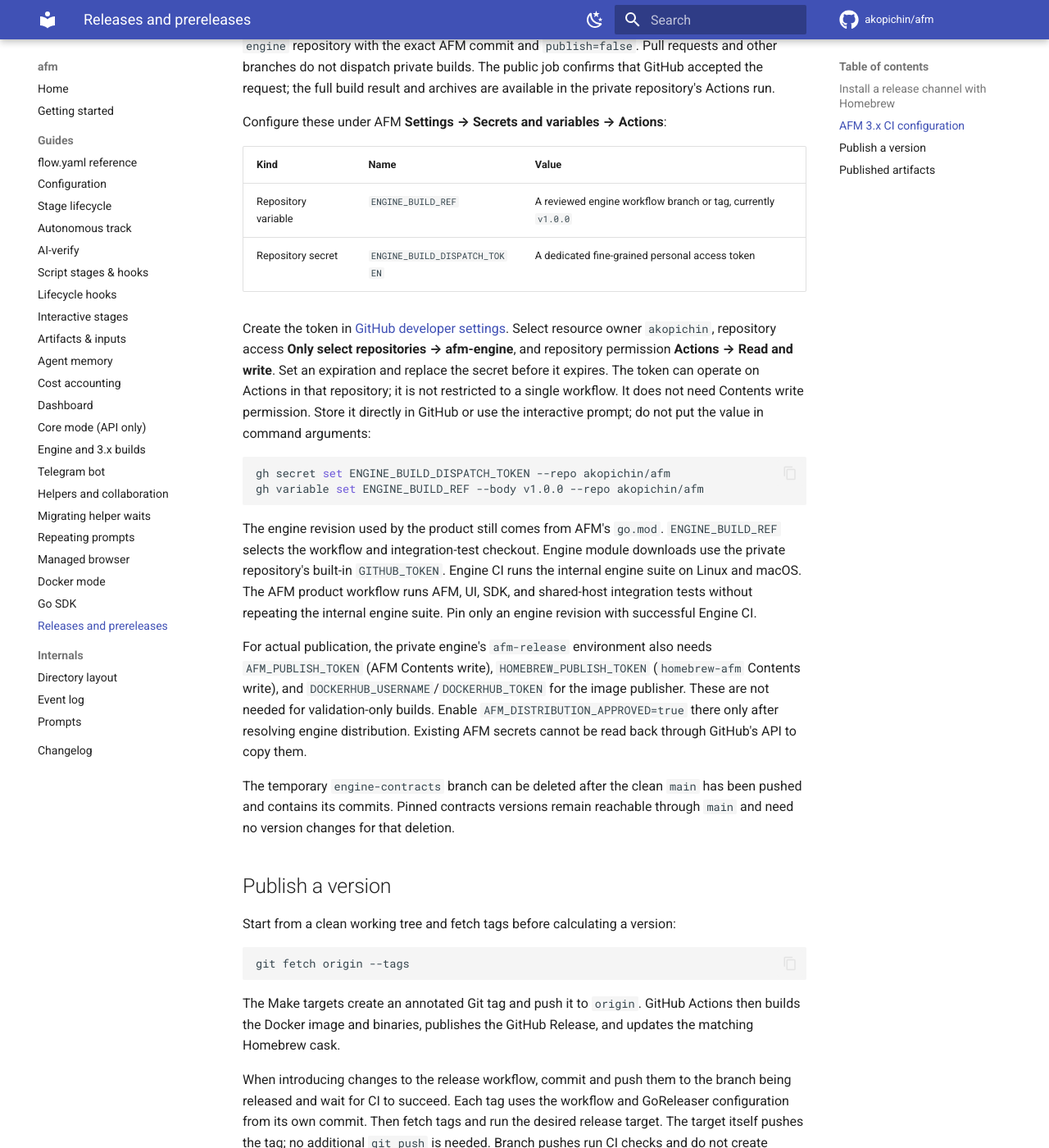
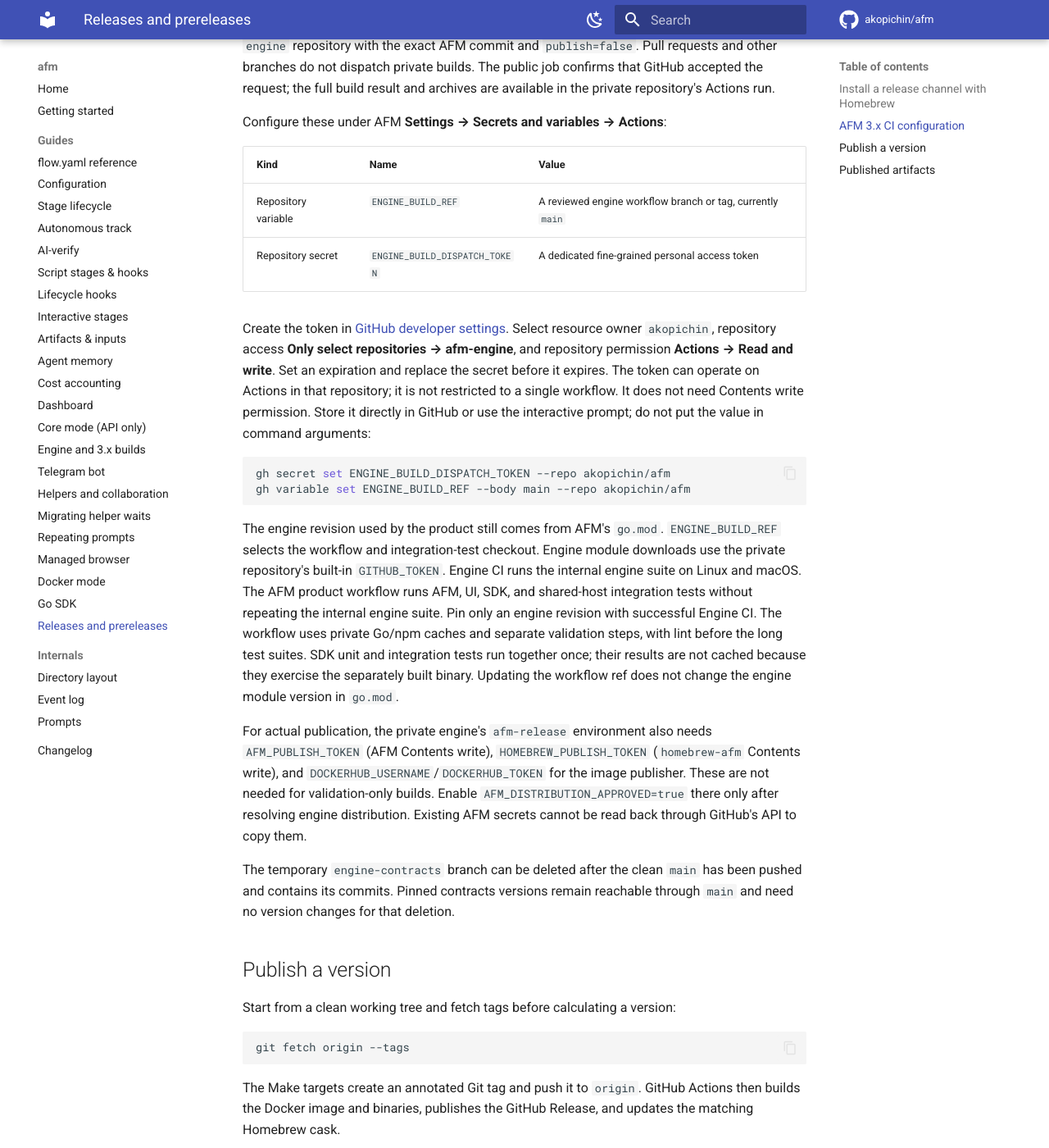
Before and after one commit to akopichin/afm, an MkDocs documentation site: the page built from docs/releases.md, in a window 1280 px wide and 1400 px high, scrolled down 1228 px. Shown: the whole window at 82% size. Built offline with MkDocs 1.6.1 and Material for MkDocs 9.7.7, drawn with Linux system fonts in a browser that asks for light colours; comment, search, counter and statistics services are not loaded.

Commit message:
Исправить lint теста CI и описать ускоренную проверку релиза

````diff
--- a/docs/releases.md
+++ b/docs/releases.md
@@ -48,7 +48,7 @@
 
 | Kind | Name | Value |
 |---|---|---|
-| Repository variable | `ENGINE_BUILD_REF` | A reviewed engine workflow branch or tag, currently `v1.0.0` |
+| Repository variable | `ENGINE_BUILD_REF` | A reviewed engine workflow branch or tag, currently `main` |
 | Repository secret | `ENGINE_BUILD_DISPATCH_TOKEN` | A dedicated fine-grained personal access token |
 
 Create the token in [GitHub developer settings](https://github.com/settings/personal-access-tokens/new).
@@ -61,7 +61,7 @@
 
 ```bash
 gh secret set ENGINE_BUILD_DISPATCH_TOKEN --repo akopichin/afm
-gh variable set ENGINE_BUILD_REF --body v1.0.0 --repo akopichin/afm
+gh variable set ENGINE_BUILD_REF --body main --repo akopichin/afm
 ```
 
 The engine revision used by the product still comes from AFM's `go.mod`.
@@ -70,6 +70,10 @@
 Engine CI runs the internal engine suite on Linux and macOS. The AFM product
 workflow runs AFM, UI, SDK, and shared-host integration tests without repeating
 the internal engine suite. Pin only an engine revision with successful Engine CI.
+The workflow uses private Go/npm caches and separate validation steps, with lint
+before the long test suites. SDK unit and integration tests run together once;
+their results are not cached because they exercise the separately built binary.
+Updating the workflow ref does not change the engine module version in `go.mod`.
 
 For actual publication, the private engine's `afm-release` environment also needs
 `AFM_PUBLISH_TOKEN` (AFM Contents write), `HOMEBREW_PUBLISH_TOKEN`
````
Also changed, not shown: 1 other file.
